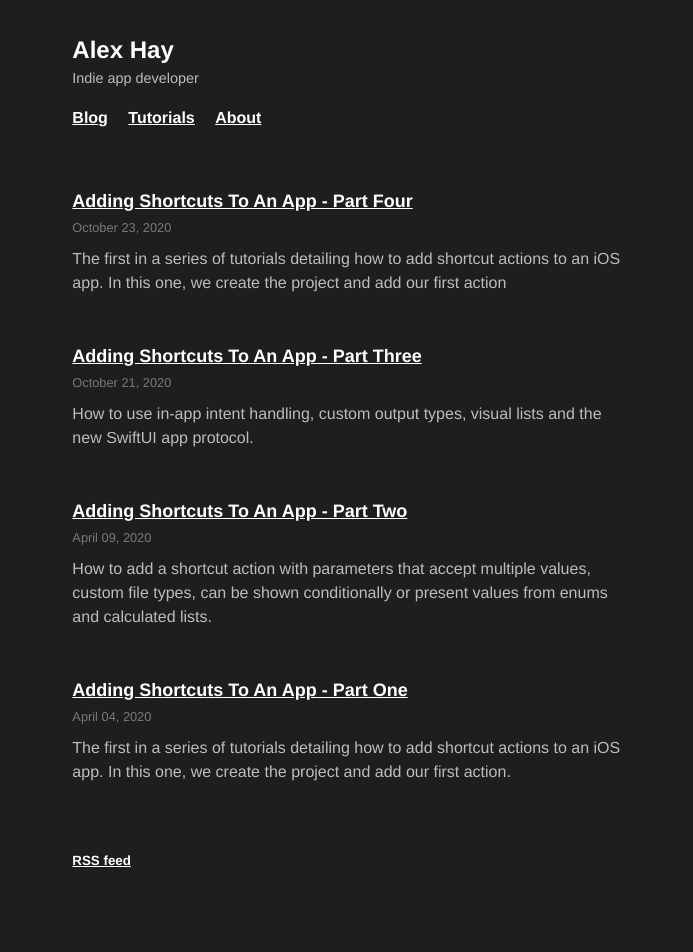
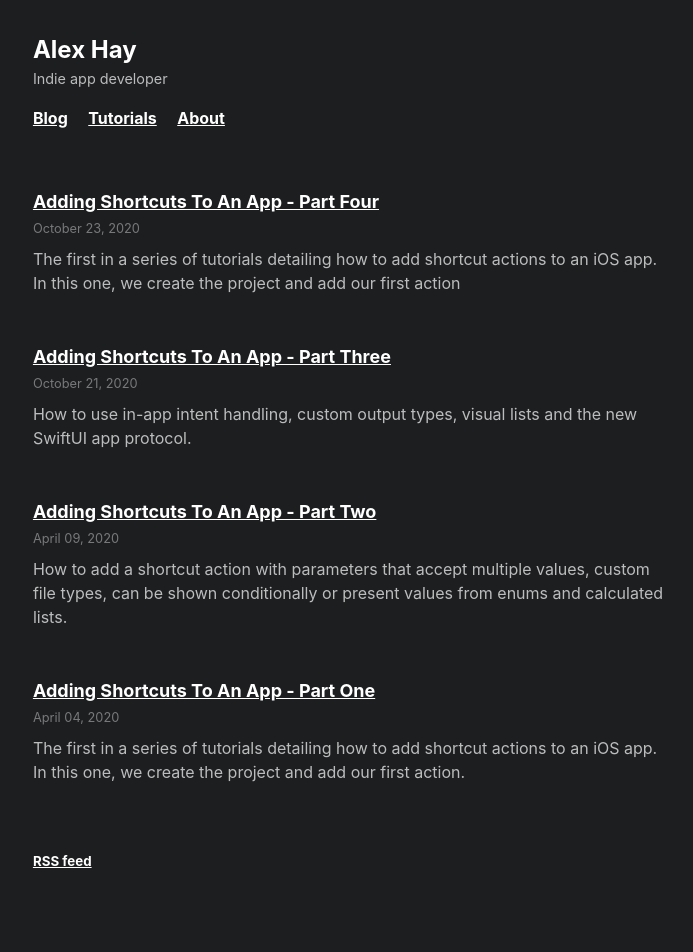
Before and after one commit to mralexhay/mralexhay.github.io, a Jekyll site: the page built from index.html, in a window 1280 px wide. Shown: the whole page, without its empty margins (290-983 px from the left). Built offline with Jekyll 4.4.1, drawn with Linux system fonts in a browser that asks for light colours; some web fonts are replaced; the list of posts is cut into pages by our own code; comment, search, counter and statistics services are not loaded.

Commit message:
use San Francisco font on Apple platforms

```diff
--- a/_sass/_fonts.scss
+++ b/_sass/_fonts.scss
@@ -1,5 +1,5 @@
 @import url('https://rsms.me/inter/inter.css');
-html { font-family: 'Inter', 'Helvetica', sans-serif; font-display: swap; }
+html { font-family: -apple-system, system-ui, BlinkMacSystemFont, "Segoe UI", Roboto, Ubuntu; }
 @supports (font-variation-settings: normal) {
-  html { font-family: 'Inter var', 'Helvetica', sans-serif; }
+  html { font-family: -apple-system, system-ui, BlinkMacSystemFont, "Segoe UI", Roboto, Ubuntu; }
 }
```
